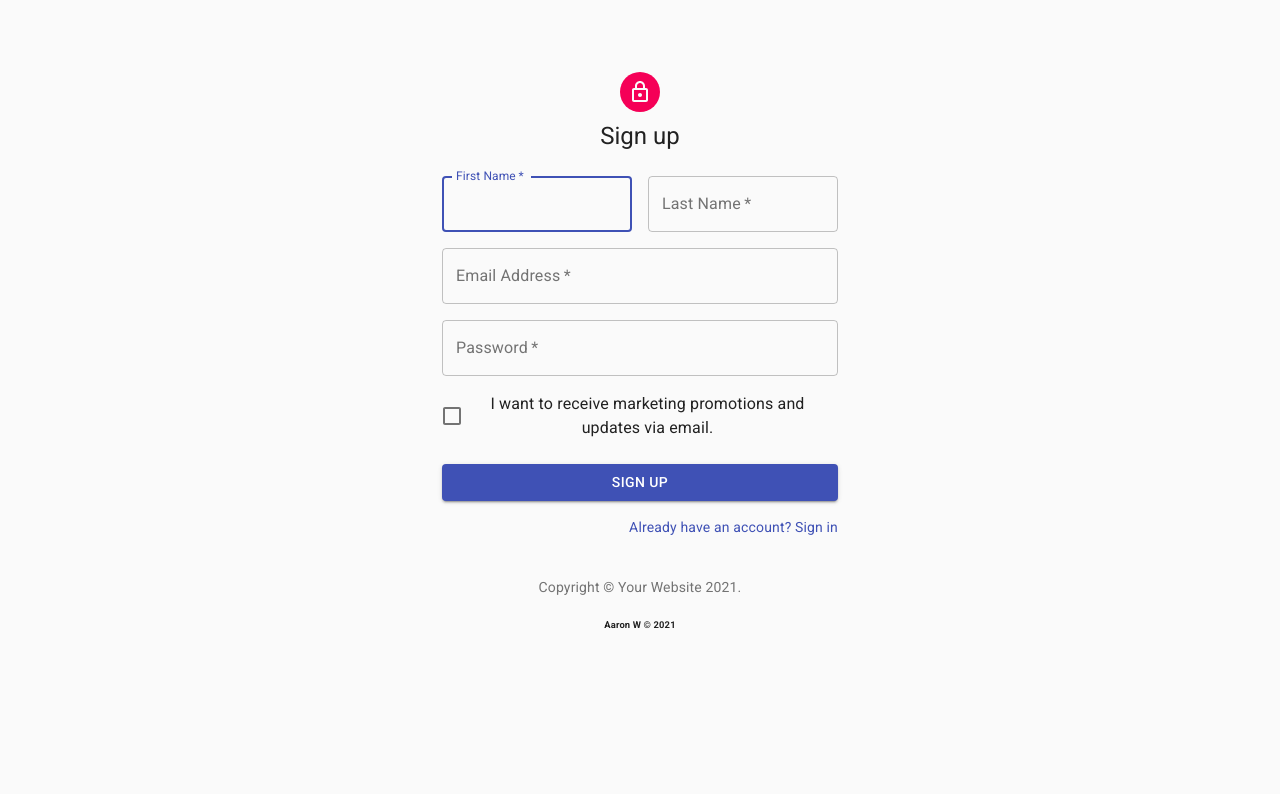
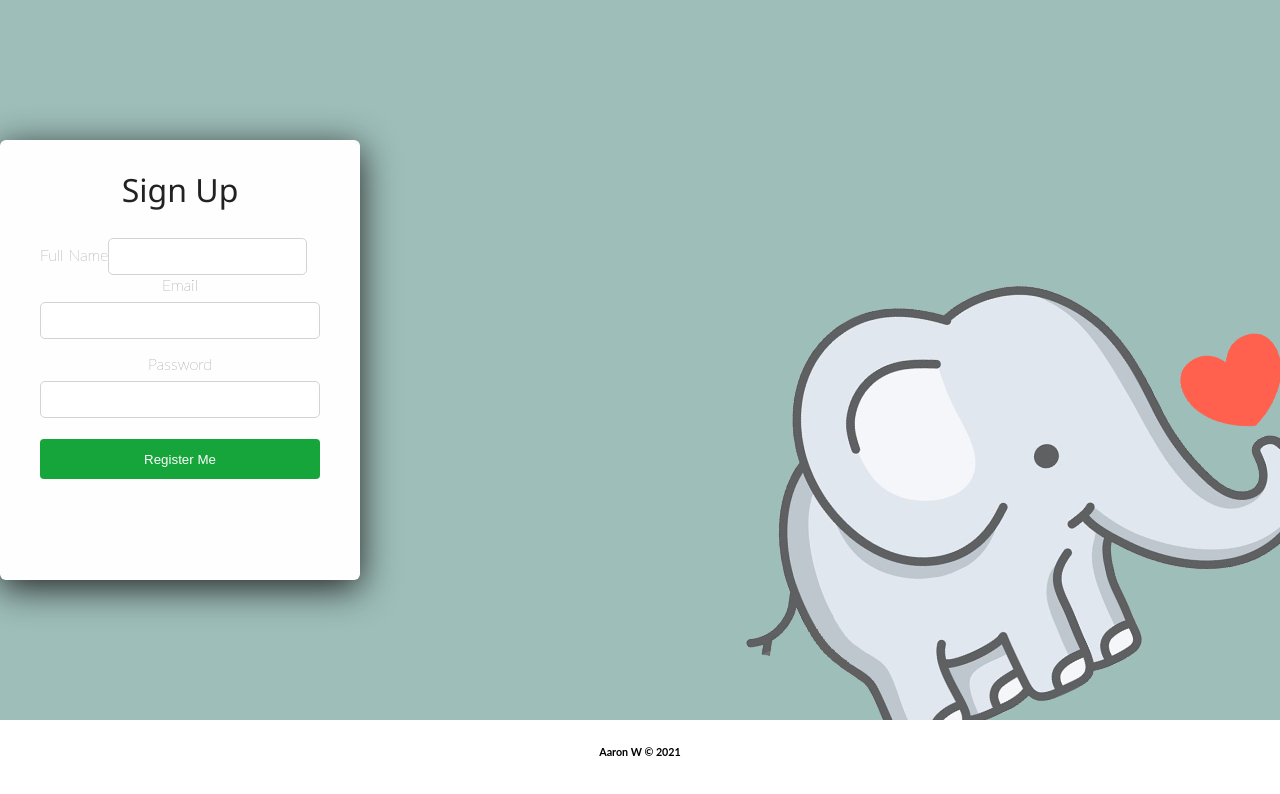
Before and after one commit to xAaronWx/the-white-elephant-client, a React (Create React App) app: page / in a window 1280 px wide. Shown: the top 794 px of the page. Built offline with nearby package versions, Linux system fonts and the light colour scheme.

Commit message:
added reactrap

```diff
--- a/package.json
+++ b/package.json
@@ -16,6 +16,7 @@
     "react-dom": "^17.0.2",
     "react-router-dom": "^5.2.0",
     "react-scripts": "4.0.3",
+    "reactstrap": "^8.9.0",
     "typescript": "^4.2.4",
     "web-vitals": "^1.1.1"
   },
--- a/src/components/SignUp.tsx
+++ b/src/components/SignUp.tsx
@@ -1,140 +1,40 @@
 import React from "react";
-import Avatar from "@material-ui/core/Avatar";
-import Button from "@material-ui/core/Button";
-import CssBaseline from "@material-ui/core/CssBaseline";
-import TextField from "@material-ui/core/TextField";
-import FormControlLabel from "@material-ui/core/FormControlLabel";
-import Checkbox from "@material-ui/core/Checkbox";
-import Link from "@material-ui/core/Link";
-import Grid from "@material-ui/core/Grid";
-import Box from "@material-ui/core/Box";
-import LockOutlinedIcon from "@material-ui/icons/LockOutlined";
-import Typography from "@material-ui/core/Typography";
-import { makeStyles } from "@material-ui/core/styles";
-import Container from "@material-ui/core/Container";
+import "./SignUpStyle.css";
 
-function Copyright() {
-  return (
-    <Typography variant="body2" color="textSecondary" align="center">
-      {"Copyright © "}
-      <Link color="inherit" href="https://material-ui.com/">
-        Your Website
-      </Link>{" "}
-      {new Date().getFullYear()}
-      {"."}
-    </Typography>
-  );
+export class SignUp extends React.Component {
+  handleChange = (event: any) => {};
+  handleSubmit = (event: any) => {};
+
+  render() {
+    return (
+      <div className="wrapper">
+        <div className="form-wrapper">
+          <h2>Sign Up</h2>
+          <form onSubmit={this.handleSubmit} noValidate>
+            <div className="fullName">
+              <label htmlFor="fullName">Full Name</label>
+              <input type="text" name="fullName" onChange={this.handleChange} />
+            </div>
+            <div className="email">
+              <label htmlFor="email">Email</label>
+              <input type="email" name="email" onChange={this.handleChange} />
+            </div>
+            <div className="password">
+              <label htmlFor="password">Password</label>
+              <input
+                type="password"
+                name="password"
+                onChange={this.handleChange}
+              />
+            </div>
+            <div className="submit">
+              <button>Register Me</button>
+            </div>
+          </form>
+        </div>
+      </div>
+    );
+  }
 }
 
-const useStyles = makeStyles((theme) => ({
-  paper: {
-    marginTop: theme.spacing(8),
-    display: "flex",
-    flexDirection: "column",
-    alignItems: "center",
-  },
-  avatar: {
-    margin: theme.spacing(1),
-    backgroundColor: theme.palette.secondary.main,
-  },
-  form: {
-    width: "100%", // Fix IE 11 issue.
-    marginTop: theme.spacing(3),
-  },
-  submit: {
-    margin: theme.spacing(3, 0, 2),
-  },
-}));
-
-export default function SignUp() {
-  const classes = useStyles();
-
-  return (
-    <Container component="main" maxWidth="xs">
-      <CssBaseline />
-      <div className={classes.paper}>
-        <Avatar className={classes.avatar}>
-          <LockOutlinedIcon />
-        </Avatar>
-        <Typography component="h1" variant="h5">
-          Sign up
-        </Typography>
-        <form className={classes.form} noValidate>
-          <Grid container spacing={2}>
-            <Grid item xs={12} sm={6}>
-              <TextField
-                autoComplete="fname"
-                name="firstName"
-                variant="outlined"
-                required
-                fullWidth
-                id="firstName"
-                label="First Name"
-                autoFocus
-              />
-            </Grid>
-            <Grid item xs={12} sm={6}>
-              <TextField
-                variant="outlined"
-                required
-                fullWidth
-                id="lastName"
-                label="Last Name"
-                name="lastName"
-                autoComplete="lname"
-              />
-            </Grid>
-            <Grid item xs={12}>
-              <TextField
-                variant="outlined"
-                required
-                fullWidth
-                id="email"
-                label="Email Address"
-                name="email"
-                autoComplete="email"
-              />
-            </Grid>
-            <Grid item xs={12}>
-              <TextField
-                variant="outlined"
-                required
-                fullWidth
-                name="password"
-                label="Password"
-                type="password"
-                id="password"
-                autoComplete="current-password"
-              />
-            </Grid>
-            <Grid item xs={12}>
-              <FormControlLabel
-                control={<Checkbox value="allowExtraEmails" color="primary" />}
-                label="I want to receive marketing promotions and updates via email."
-              />
-            </Grid>
-          </Grid>
-          <Button
-            type="submit"
-            fullWidth
-            variant="contained"
-            color="primary"
-            className={classes.submit}
-          >
-            Sign Up
-          </Button>
-          <Grid container justify="flex-end">
-            <Grid item>
-              <Link href="#" variant="body2">
-                Already have an account? Sign in
-              </Link>
-            </Grid>
-          </Grid>
-        </form>
-      </div>
-      <Box mt={5}>
-        <Copyright />
-      </Box>
-    </Container>
-  );
-}
+export default SignUp;
--- /dev/null
+++ b/src/components/SignUpStyle.css
@@ -0,0 +1,97 @@
+p,
+div {
+  font-family: Lato;
+}
+
+.wrapper {
+  width: 100%;
+  display: flex;
+  flex-direction: column;
+  justify-content: center;
+  height: 90vh;
+  background-size: cover;
+  background-repeat: no-repeat;
+  background-position: center;
+  /* align-items: center; */
+  background-image: url("../assets/WhiteElephant-BG.png");
+}
+
+.form-wrapper {
+  display: flex;
+  flex-direction: column;
+  width: 280px;
+  max-width: 80%;
+  min-width: 100px;
+  min-height: 400px;
+  padding: 20px 40px;
+  border-radius: 6px;
+  box-shadow: 0px 8px 36px #222;
+  background-color: #fefefe;
+}
+
+.form-wrapper > h2 {
+  display: flex;
+  justify-content: center;
+  font-family: "Segoe UI", "Ubuntu", "Roboto", "Open Sans", "Helvetica Neue",
+    sans-serif;
+  font-size: 2em;
+  font-weight: lighter;
+  margin-top: 0.25em;
+  color: #222;
+}
+
+form {
+  width: 100%;
+  display: flex;
+  flex-wrap: wrap;
+}
+
+label {
+  margin-bottom: 0.5em;
+  color: #444;
+  font-weight: lighter;
+}
+
+input {
+  padding: 10px 10px;
+  border-radius: 5px;
+  outline: none;
+  border: 1px solid #d6d1d5;
+}
+
+input::placeholder {
+  font-size: 1.2em;
+  font-weight: lighter;
+  color: #bbb;
+}
+
+button {
+  min-width: 100%;
+  cursor: pointer;
+  margin-right: 0.25em;
+  margin-top: 0.5em;
+  padding: 0.938em;
+  border: none;
+  border-radius: 4px;
+  background-color: rgb(22, 165, 58);
+  color: #fefefe;
+}
+button:hover {
+  background-color: rgb(6, 73, 11);
+  color: #fefefe;
+}
+
+.username,
+.email,
+.password {
+  display: flex;
+  flex-direction: column;
+  margin-bottom: 15px;
+  width: 100%;
+}
+
+.submit {
+  width: 100%;
+  display: flex;
+  flex-wrap: wrap;
+}
```
Also changed, not shown: src/components/SignUpForm.tsx (deleted, +0 -38 lines), src/assets/WhiteElephant-BG.png (added), 1 other file (tests, documents, lock files or other folders).
